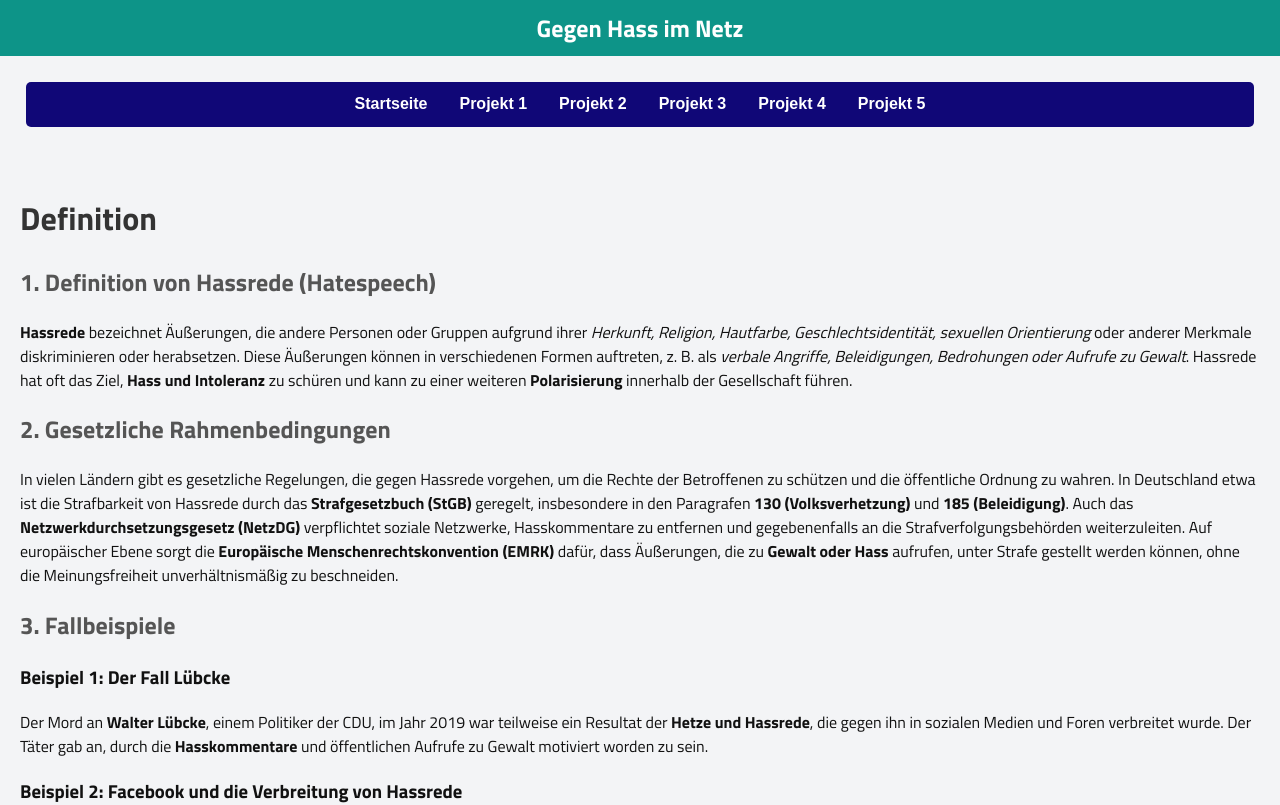
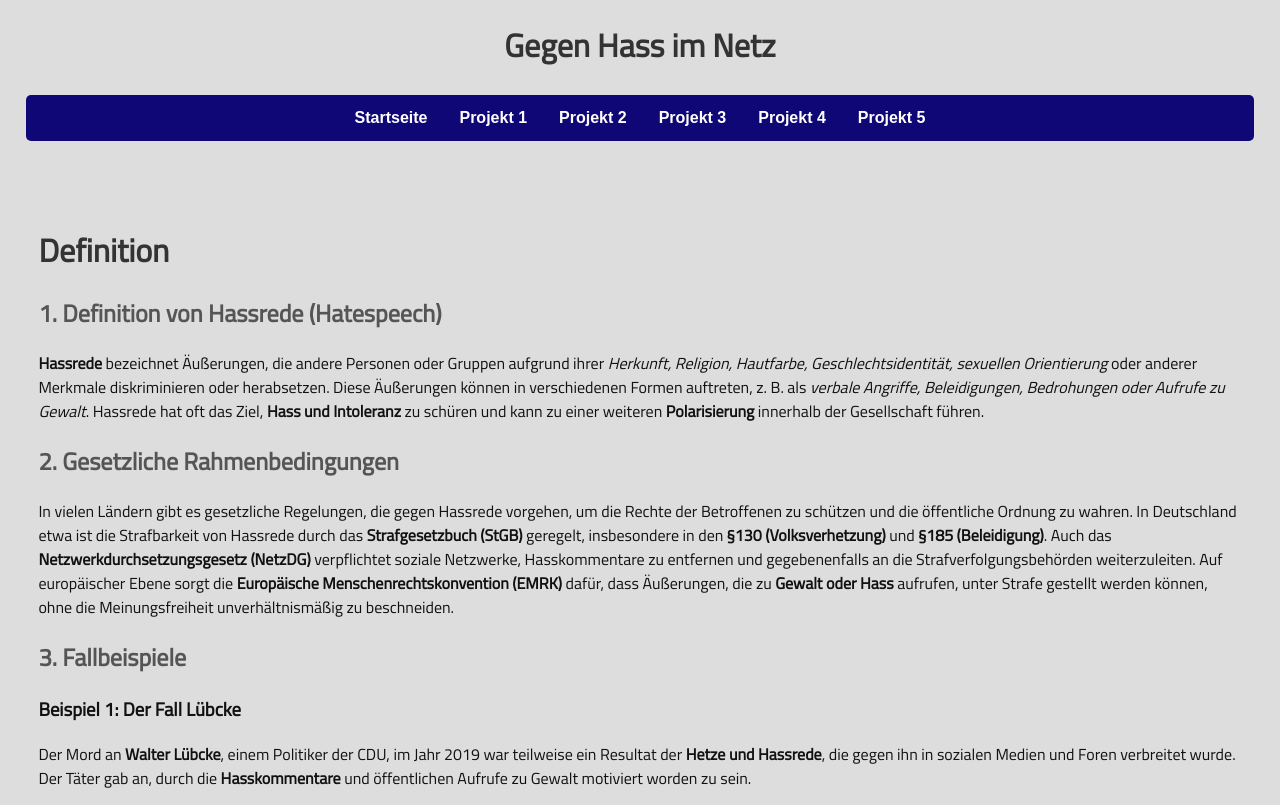
Before and after one commit to DerFinnredstone/deutsch_hate, a plain HTML site: page index.html in a window 1280 px wide. Shown: the top 805 px of the page. Drawn offline with Linux system fonts and the light colour scheme.

Commit message:
New Design

```diff
--- a/index.html
+++ b/index.html
@@ -14,13 +14,10 @@
 		}
 	</script>
 </head>
-
 <body>
-	<header>
-		<div>
-			Gegen Hass im Netz
-		</div>
-	</header>
+	<h1 class="header">
+		Gegen Hass im Netz
+	</h1>
 	<nav>
 		<button onclick="showPage('definition')">Startseite</button>
 		<button onclick="showPage('projekt-1')">Projekt 1</button>
@@ -53,8 +50,8 @@
 	<p>
 		In vielen Ländern gibt es gesetzliche Regelungen, die gegen Hassrede vorgehen, um die Rechte der Betroffenen
 		zu schützen und die öffentliche Ordnung zu wahren. In Deutschland etwa ist die Strafbarkeit von Hassrede durch
-		das <strong>Strafgesetzbuch (StGB)</strong> geregelt, insbesondere in den Paragrafen <strong>130
-			(Volksverhetzung)</strong> und <strong>185 (Beleidigung)</strong>. Auch das
+		das <strong>Strafgesetzbuch (StGB)</strong> geregelt, insbesondere in den <strong>§130
+		(Volksverhetzung)</strong> und <strong>§185 (Beleidigung)</strong>. Auch das
 		<strong>Netzwerkdurchsetzungsgesetz (NetzDG)</strong> verpflichtet soziale Netzwerke, Hasskommentare zu entfernen
 		und gegebenenfalls an die Strafverfolgungsbehörden weiterzuleiten.
 		Auf europäischer Ebene sorgt die <strong>Europäische Menschenrechtskonvention (EMRK)</strong> dafür, dass
--- a/style.css
+++ b/style.css
@@ -1,11 +1,17 @@
-@import url("https://fonts.googleapis.com/css2?family=Titillium+Web:wght@300;400;700&display=swap");
+@import url("https://fonts.googleapis.com/css2?family=Titillium+Web:wght@300;400&display=swap");
 
 body {
   font-family: "Titillium Web", sans-serif;
-  background-color: #f3f4f6;
+  background-color: #dddddd;
   color: #111;
   margin: 0;
   padding: 0;
+  font-weight: 400;
+}
+
+.header {
+  display: flex;
+  justify-content: center;
 }
 
 h1 {
@@ -16,15 +22,6 @@ h2 {
 }
 ul {
   list-style-type: square;
-}
-
-header {
-  background-color: #0d9488;
-  color: white;
-  text-align: center;
-  padding: 10px;
-  font-size: 24px;
-  font-weight: bold;
 }
 
 nav {
@@ -39,19 +36,20 @@ nav {
 nav button {
   background: none;
   border: none;
-  color: white;
   font-size: 16px;
   font-weight: bold;
   margin: 0 10px;
   cursor: pointer;
+  color: white;
 }
 
 nav button:hover {
   text-decoration: underline;
 }
 
+
 main {
-  padding: 20px;
+  padding: 3%;
 }
 
 .content {
```
